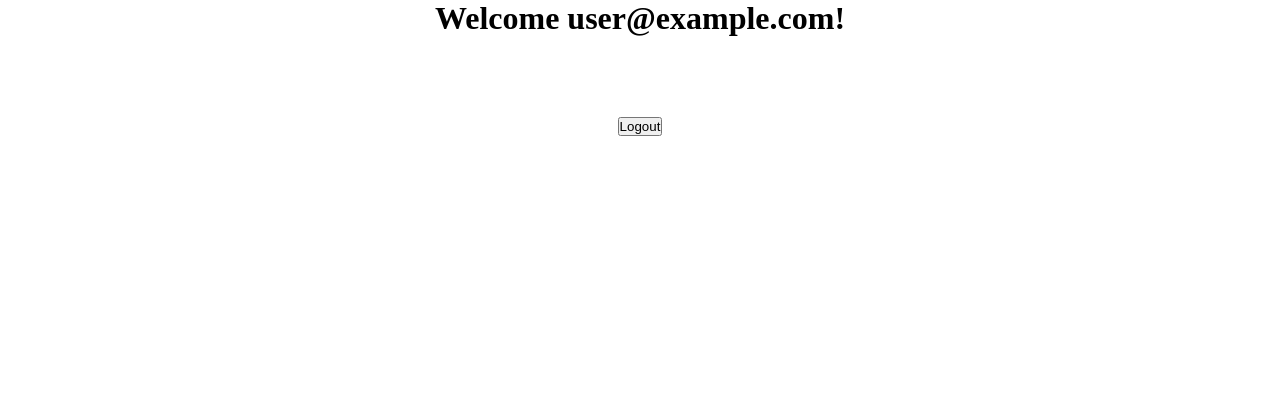
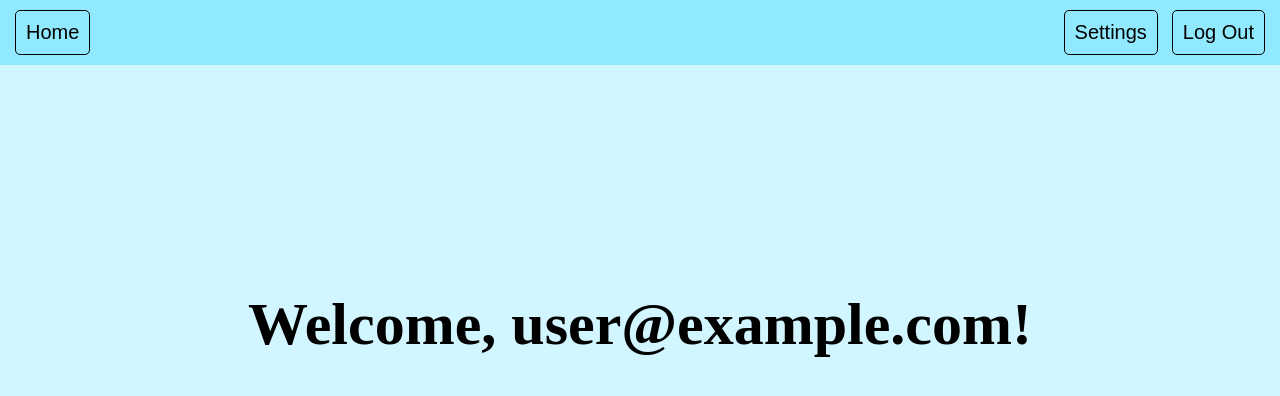
Before and after one commit to DVDOSO/PowerBoard, a SvelteKit app: page /dashboard in a window 1280 px wide. Shown: the top 396 px of the page. Built offline with nearby package versions, Linux system fonts and the light colour scheme; no server answers; sample sign-in values are in the browser's storage.

Commit message:
Add basic dashboard UI

```diff
--- a/src/components/Auth.svelte
+++ /dev/null
@@ -1,128 +0,0 @@
-<script>
-	import { auth } from '../lib/firebase/firebase.client.js';
-    import { authHandlers, authStore } from '../stores/authStore.js';
-    let register = true;
-    let email = '';
-    let password = '';
-    let confirmPassword = '';
-
-    async function handleSubmit () {
-        if(!email || !password || (register && !confirmPassword)) {
-            alert("Please fill out all fields");
-            return;
-        }
-        if(register && password === confirmPassword) {
-            try{
-                await authHandlers.signup(email, password);
-            }
-            catch(err) {
-                console.log(err);
-                if(err.code === 'auth/email-already-in-use') {
-                    alert('Email already in use');
-                }
-                else if(err.code === 'auth/weak-password') {
-                    alert('Password must be at least 6 characters');
-                }
-                else if(err.code === 'auth/invalid-email') {
-                    alert('Invalid email');
-                }
-                else {
-                    alert(err);
-                }
-            }
-        }
-        else{
-            try{
-                await authHandlers.login(email, password);
-            }
-            catch(err) {
-                console.log(err);
-                if(err.code === 'auth/user-not-found') {
-                    alert('User not found');
-                }
-                else if(err.code === 'auth/invalid-login-credentials') {
-                    alert('Incorrect password');
-                }
-                else if(err.code === 'auth/too-many-requests') {
-                    alert('Too many requests, please try again later');
-                }
-                else if(err.code === 'auth/user-disabled') {
-                    alert('User disabled');
-                }
-                else if(err.code === 'auth/invalid-email') {
-                    alert('Invalid email');
-                }
-                else if(err.code === 'auth/wrong-password') {
-                    alert('Incorrect password');
-                }
-                else {
-                    alert(err);
-                }
-            }
-        }
-
-        if($authStore.currentUser) {
-            window.location.href = '/privatedashboard';
-        }
-    }
-</script>
-
-<div class="container">
-    <h1>{register? 'Register!' : 'Log In!'}</h1>
-    <form>
-        <label>
-            <input bind:value={email} type="email" placeholder="Email">
-        </label>
-        <label>
-            <input bind:value={password} type="password" placeholder="Password">
-        </label>
-        {#if register}
-            <label>
-                <input bind:value={confirmPassword} type="password" placeholder="Confirm Password">
-            </label>
-        {/if}
-        <button on:click={handleSubmit}>Submit</button>
-    </form>
-
-    {#if register}
-        <p>Already have an account?</p>
-        <button on:click={() => {
-            register = false;
-        }}
-        on:keydown={() => {}}>
-            Log in!
-        </button>
-    {:else}
-        <p>Don't have an account?</p>
-        <button on:click={() => {
-            register = true;
-        }}
-        on:keydown={() => {}}>
-            Sign up!
-        </button>
-
-        <!--This part is not finished-->
-        <button on:click={() => {
-            authHandlers.resetPassword(email);
-        }}
-        on:keydown={() => {}}>
-            Forgot Password?
-        </button>
-        <!--This part is not finished-->
-
-    {/if}
-</div>
-
-<style>
-    .container {
-        display: flex;
-        flex-direction: column;
-        align-items: center;
-        justify-content: center;
-        flex: 1;
-    }
-    .container form{
-        display: flex;
-        flex-direction: column;
-    }
-</style>
--- a/src/components/AuthReset.svelte
+++ /dev/null
@@ -1,39 +0,0 @@
-<script>
-    import { authHandlers, authStore } from '../stores/authStore.js';
-    import { auth } from '../lib/firebase/firebase.client';
-    let action = '';
-    let newPass = '';
-
-    console.log($authStore.currentUser);
-</script>
-
-<div class="container">
-    <!-- update password, stuff do it later
-    <div>
-        <button on:click={() => {action = 'updatePass'}}>Update Password</button>
-    </div>
-    {#if action === 'updatePass'}
-        <form>
-            <label>
-                <input bind:value={newPass} type="password" placeholder="New Password">
-            </label>
-            <button on:click={handleSubmit}>Submit</button>
-        </form>
-    {/if}-->
-    <button on:click={authHandlers.logout}>Logout</button>
-</div>
-
-<style>
-    .container {
-        display: flex;
-        flex-direction: column;
-        align-items: center;
-        justify-content: center;
-        flex: 1;
-        margin-top: 10vh;
-    }
-    /*.container form{
-        display: flex;
-        flex-direction: column;
-    }*/
-</style>
--- /dev/null
+++ b/src/components/NavbarPrivate.svelte
@@ -0,0 +1,53 @@
+<script>
+    import { goto } from '$app/navigation';
+    import { authHandlers, authStore } from '../stores/authStore.js';
+    async function routeHome() {
+        goto('/')
+    }
+
+</script>
+
+<div class='containerNav'>
+    <ul>
+        <li><button on:click={routeHome}>Home</button></li>
+        <div class='auth'>
+            <li><button>Settings</button></li>
+            <li><button on:click={authHandlers.logout}>Log Out</button></li>
+        </div>
+    </ul>
+</div>
+
+<style>
+    .containerNav {
+        padding: 10px;
+        background-color:rgb(144, 233, 255);
+        position: fixed;
+        top: 0;
+        width: 100%;
+    }
+    ul, li {
+        display: inline;
+    }
+    button {
+        border-color: rgb(154, 181, 255);
+        background-color: transparent;
+        border: black solid 1px;
+        color: black;
+        padding: 10px;
+        margin-right: 5px;
+        margin-left: 5px;
+        list-style-type: none;
+        font-size: 20px;
+        cursor: pointer;
+        border-radius: 5px;
+        transition-duration: 0.4s;
+    }
+    button:hover {
+        background-color: rgb(154, 181, 255);
+        color: white;
+    }
+    .auth {
+        float: right;
+        display: inline;
+    }
+</style>
--- a/src/routes/dashboard/+page.svelte
+++ b/src/routes/dashboard/+page.svelte
@@ -1,7 +1,6 @@
 <script>
-    import AuthReset from "../../components/AuthReset.svelte";
-    import  { auth } from "../../lib/firebase/firebase.client";
-	import { authStore, authHandlers } from "../../stores/authStore";
+	import { authHandlers, authStore } from '../../stores/authStore.js';
+    import NavbarPrivate from "../../components/NavbarPrivate.svelte";
 
     let email;
     authStore.subscribe((curr) => {
@@ -10,9 +9,13 @@
 </script>
 
 {#if $authStore.currentUser !== null}
-    <div>
-        <h1>Welcome {email}!</h1>
-        <AuthReset/>
+    <NavbarPrivate/>
+    <div class='webpage'>
+        <div class='containerMain'>
+            <h1 class='title'>
+                Welcome, {email}!
+            </h1>
+        </div>
     </div>
 {:else}
     <div>
@@ -21,14 +24,20 @@
 {/if}
 
 <style>
-    /*div {
-        flex: 1;
-        display: flex;
-        flex-direction: column;
-        justify-content: center;
-        align-items: center;
-    }*/
-    h1 {
+    .webpage {
+        height: 100vh;
+        overflow: hidden;
+    }
+    .containerMain {
         text-align: center;
+        margin: 0;
+        padding: 10px;
+        background-color: rgb(210, 246, 255);
+        width: 100%;
+        height: 300vh;
+    }
+    .title {
+        font-size: 60px;
+        margin-top: 35vh;
     }
 </style>
```
